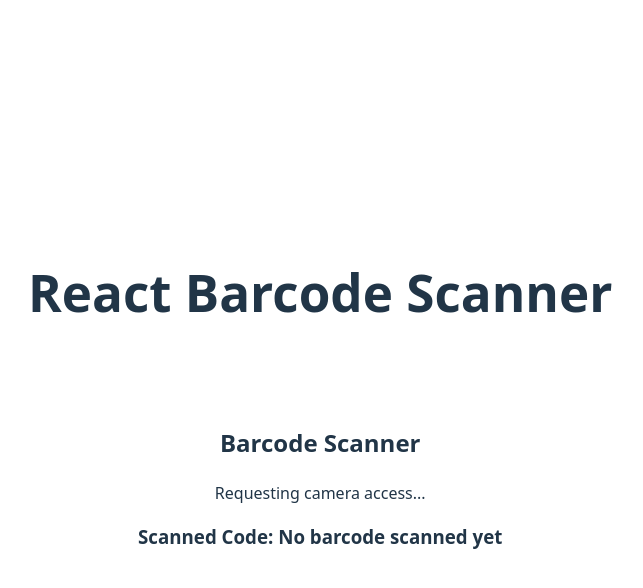
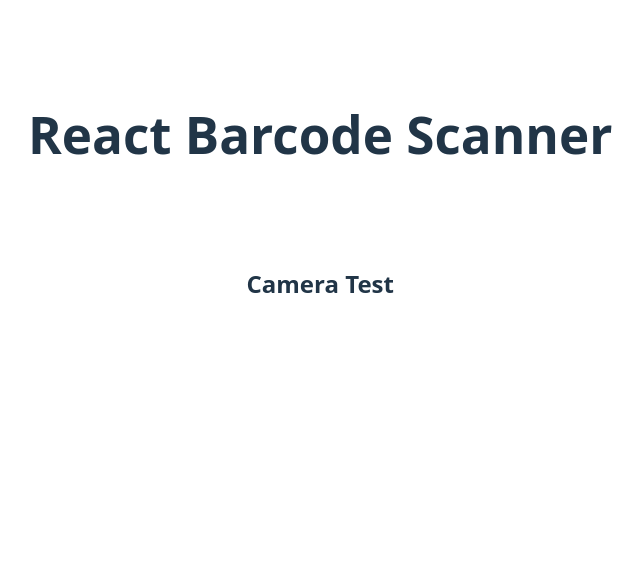
Before and after one commit to vickrant-dev/barcode_scanner, a React (Vite) app: page / in a window 1280 px wide. Shown: the top 588 px of the page, without its empty margins (372-1015 px from the left). Built offline with nearby package versions, Linux system fonts and the light colour scheme; no server answers.

Commit message:
second commit

```diff
--- a/src/App.jsx
+++ b/src/App.jsx
@@ -1,11 +1,13 @@
 import React from "react";
 import BarcodeScanner from './Components/BarcodeScanner'
+import CameraTest from "./Components/CameraTest";
 
 function App() {
   return (
     <div style={{display: 'flex', alignItems: 'center', justifyContent: 'center', flexDirection: 'column', transform: 'TranslateX(400px)'}} >
       <h1>React Barcode Scanner</h1>
-      <BarcodeScanner />
+      {/* <BarcodeScanner /> */}
+      <CameraTest/>
     </div>
   );
 }
--- /dev/null
+++ b/src/Components/CameraTest.jsx
@@ -0,0 +1,25 @@
+import React, { useEffect, useRef } from "react";
+
+const CameraTest = () => {
+  const videoRef = useRef(null);
+
+  useEffect(() => {
+    navigator.mediaDevices
+      .getUserMedia({ video: true })
+      .then((stream) => {
+        if (videoRef.current) {
+          videoRef.current.srcObject = stream;
+        }
+      })
+      .catch((err) => console.error("Camera access error:", err));
+  }, []);
+
+  return (
+    <div style={{ textAlign: "center", marginTop: "50px" }}>
+      <h2>Camera Test</h2>
+      <video ref={videoRef} autoPlay width="500" height="400" />
+    </div>
+  );
+};
+
+export default CameraTest;
```
